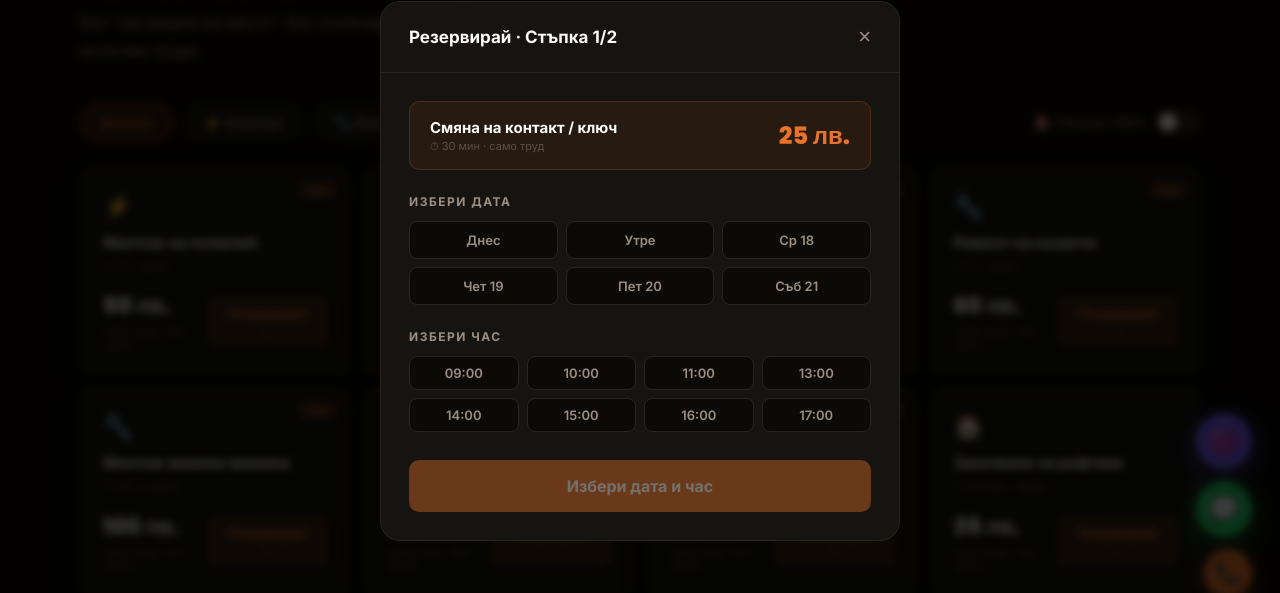
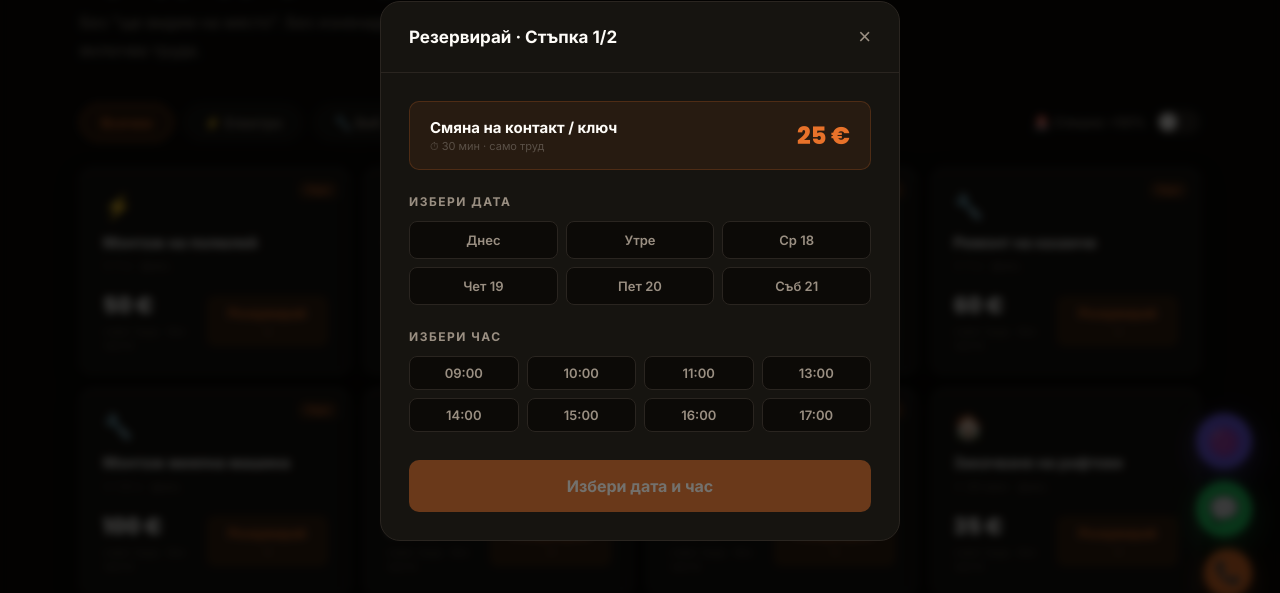
Before and after one commit to bioenergya-sudo/vitejs-vite-2sziobb5, a React (Vite) app: page / in a window 1280 px wide. Both pictures are taken after a click on the element 498 px from the left and 1920 px from the top of the page. Shown: the part 1649-2242 px from the top of the page. Built offline with nearby package versions, Linux system fonts and the light colour scheme.

Commit message:
Fix currency to EUR

```diff
--- a/src/App.tsx
+++ b/src/App.tsx
@@ -590,7 +590,7 @@ export default function App() {
               <div className="svc-time">⏱ {svc.time} · {svc.unit}</div>
               <div className="svc-footer">
                 <div>
-                  <div className="svc-price">{Math.round(svc.price * urgentMultiplier)} лв.</div>
+                  <div className="svc-price">{Math.round(svc.price * urgentMultiplier)} €</div>
                   <div className="svc-price-label">само труд · без части</div>
                 </div>
                 <button className="svc-book-btn">Резервирай →</button>
@@ -741,7 +741,7 @@ export default function App() {
                       <div className="modal-svc-note">⏱ {selectedService.time} · само труд</div>
                     </div>
                     <div style={{ textAlign: "right" }}>
-                      <div className="modal-svc-price">{finalPrice} лв.</div>
+                      <div className="modal-svc-price">{finalPrice} €</div>
                       {urgent && <div style={{ fontSize: "11px", color: G.accentLight }}>+50% спешно</div>}
                     </div>
                   </div>
@@ -769,7 +769,7 @@ export default function App() {
                   <div className="success-detail">
                     <div><strong>Услуга:</strong> {selectedService.name}</div>
                     <div><strong>Дата:</strong> {selectedDate}, {selectedHour} ч.</div>
-                    <div><strong>Цена:</strong> {finalPrice} лв. (само труд)</div>
+                    <div><strong>Цена:</strong> {finalPrice} € (само труд)</div>
                     <div><strong>Гаранция:</strong> 30 дни на труда</div>
                   </div>
                   <button className="modal-confirm" style={{ marginTop: "20px" }} onClick={() => setShowModal(false)}>Затвори</button>
```
